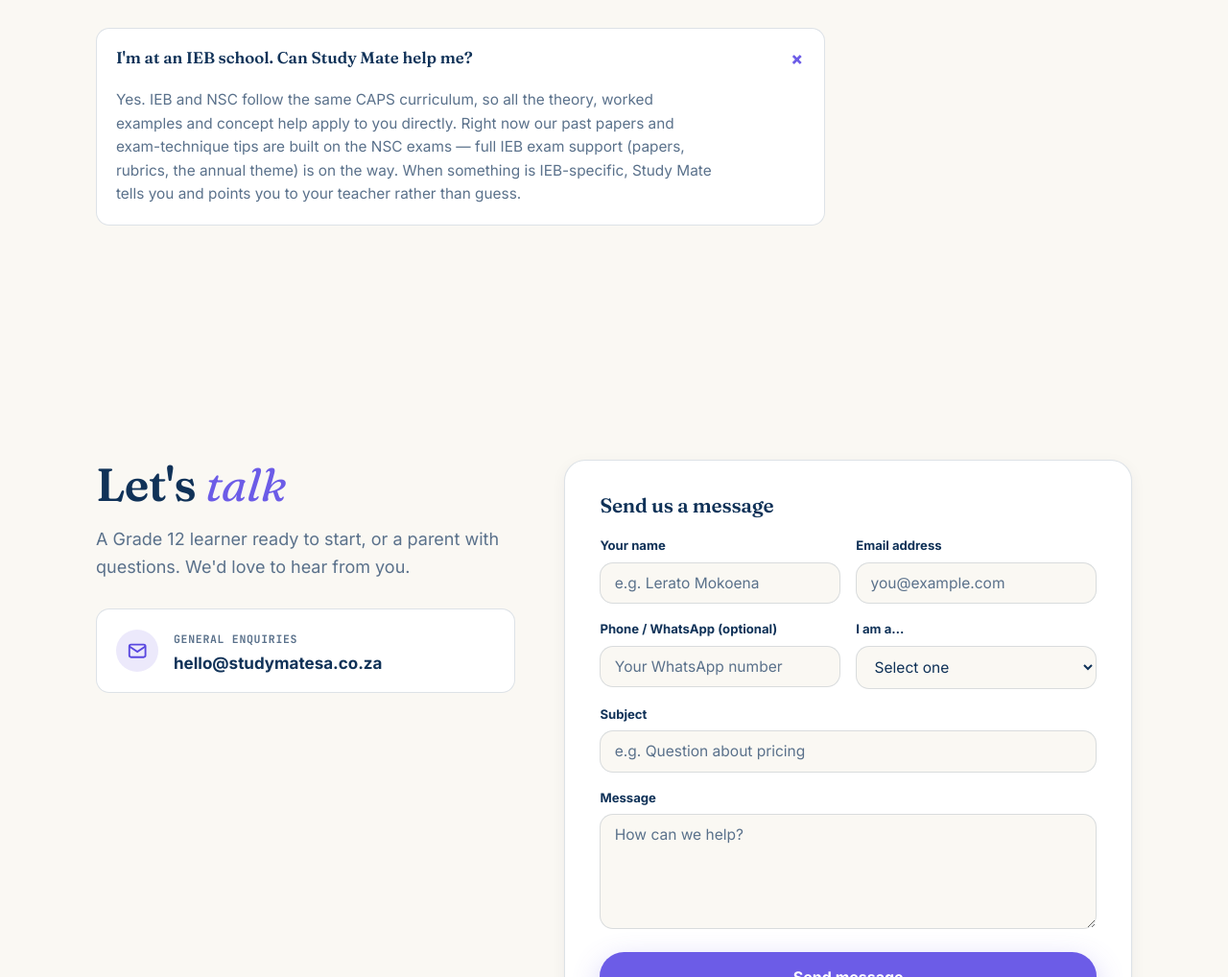
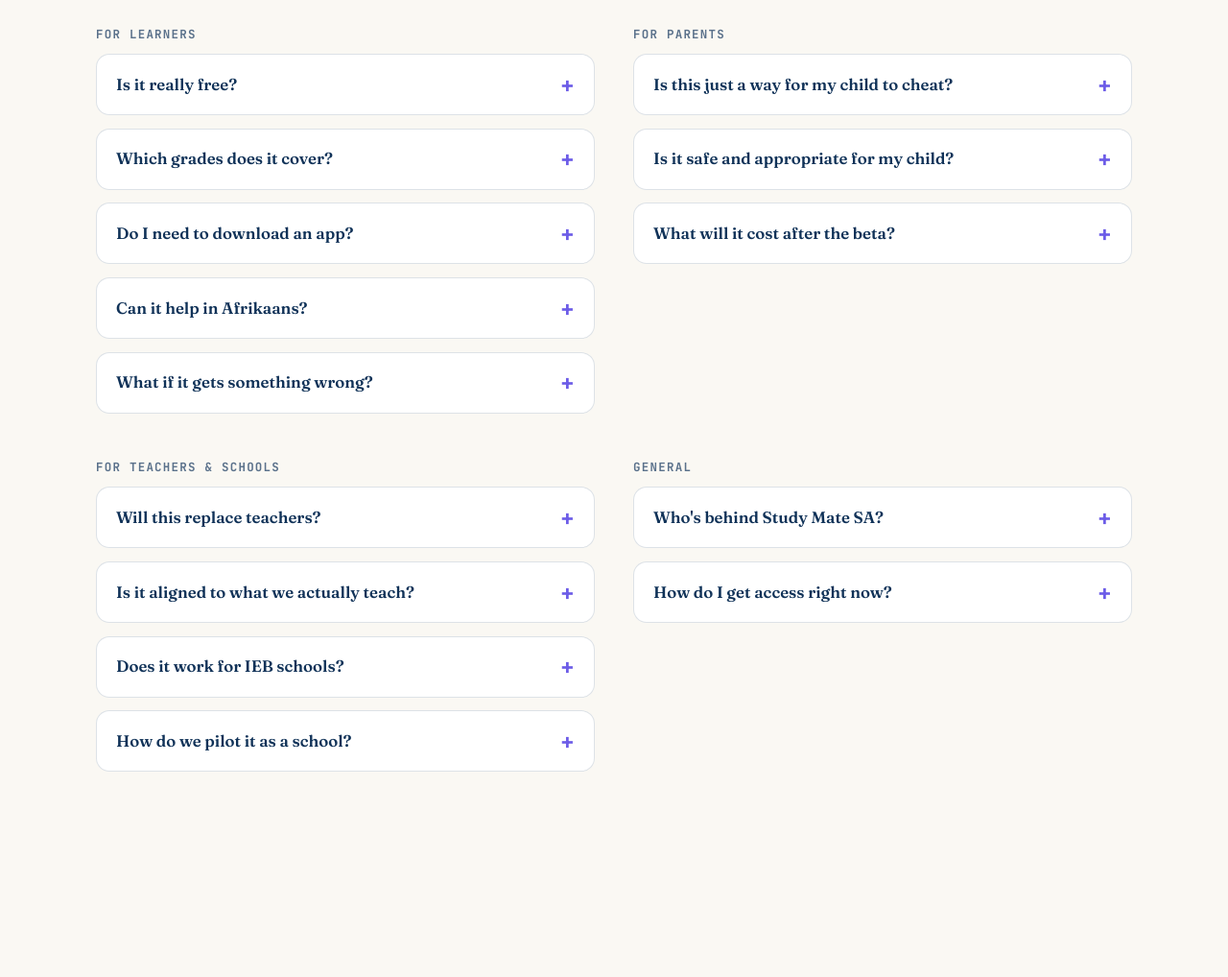
Before and after one commit to NicolasWhipp/Studymatesa, a plain HTML site: page index.html in a window 1280 px wide. Shown: the part 6300-7318 px from the top of the page at 96% size. Drawn offline with Linux system fonts and the light colour scheme.

Commit message:
Add files via upload

```diff
--- a/index.html
+++ b/index.html
@@ -462,7 +462,10 @@
     /* IEB audience line + FAQ */
     .subjects__audience { margin-top: 0.85rem; font-family: var(--font-body); font-weight: 600; font-size: 1rem; color: var(--navy); }
     .subjects__audience strong { color: #5A48E0; }
-    .faq { max-width: 760px; }
+    .faq-groups { display: grid; gap: 2rem; }
+    .faq-group__title { font-family: var(--font-mono); font-size: 0.78rem; font-weight: 700; text-transform: uppercase; letter-spacing: 0.1em; color: var(--ink-60); margin-bottom: 0.85rem; }
+    .faq__a a { color: #5A48E0; font-weight: 600; }
+    @media (min-width: 820px) { .faq-groups { grid-template-columns: 1fr 1fr; gap: 2.25rem 2.5rem; align-items: start; } }
     .faq__item { border: 1px solid var(--line); border-radius: var(--r-md); background: var(--cream-2); margin-bottom: 0.85rem; overflow: hidden; }
     .faq__q { cursor: pointer; list-style: none; padding: 1.1rem 1.25rem; font-family: var(--font-display); font-weight: 600; font-size: 1.05rem; color: var(--navy); display: flex; justify-content: space-between; align-items: center; gap: 1rem; }
     .faq__q::-webkit-details-marker { display: none; }
@@ -756,13 +759,33 @@
         <div class="section__head" data-reveal>
           <h2>Common <span class="serif">questions</span></h2>
         </div>
-        <div class="faq" data-stagger>
-          <details class="faq__item" open>
-            <summary class="faq__q">I'm at an IEB school. Can Study Mate help me?</summary>
-            <div class="faq__a">
-              <p>Yes. IEB and NSC follow the same CAPS curriculum, so all the theory, worked examples and concept help apply to you directly. Right now our past papers and exam-technique tips are built on the NSC exams — full IEB exam support (papers, rubrics, the annual theme) is on the way. When something is IEB-specific, Study Mate tells you and points you to your teacher rather than guess.</p>
-            </div>
-          </details>
+        <div class="faq-groups" data-stagger>
+          <div class="faq-group">
+            <h3 class="faq-group__title">For learners</h3>
+            <details class="faq__item"><summary class="faq__q">Is it really free?</summary><div class="faq__a"><p>Yes, completely free and unlimited while we're in beta. If we introduce paid plans later, beta testers will hear first.</p></div></details>
+            <details class="faq__item"><summary class="faq__q">Which grades does it cover?</summary><div class="faq__a"><p>Grade 12 (Matric) right now. Grade 10 and 11 are coming soon — the tutoring already handles their questions, we're just adding dedicated content.</p></div></details>
+            <details class="faq__item"><summary class="faq__q">Do I need to download an app?</summary><div class="faq__a"><p>No. It runs entirely inside WhatsApp on any phone — no app, no new login, no data-heavy downloads.</p></div></details>
+            <details class="faq__item"><summary class="faq__q">Can it help in Afrikaans?</summary><div class="faq__a"><p>Yes. It tutors across all 11 CAPS subjects including Afrikaans Huistaal, and will answer in Afrikaans.</p></div></details>
+            <details class="faq__item"><summary class="faq__q">What if it gets something wrong?</summary><div class="faq__a"><p>It's grounded in the official CAPS curriculum, but it's still AI — always sanity-check important answers against your textbook or teacher, and tell us when something looks off.</p></div></details>
+          </div>
+          <div class="faq-group">
+            <h3 class="faq-group__title">For parents</h3>
+            <details class="faq__item"><summary class="faq__q">Is this just a way for my child to cheat?</summary><div class="faq__a"><p>The opposite. It's built to coach, not hand over answers — it uses step-by-step questioning and a “hint mode” that nudges without solving, so your child builds the skill themselves.</p></div></details>
+            <details class="faq__item"><summary class="faq__q">Is it safe and appropriate for my child?</summary><div class="faq__a"><p>It stays strictly on school subjects and redirects anything off-topic. We keep only what's needed to run the tutor.</p></div></details>
+            <details class="faq__item"><summary class="faq__q">What will it cost after the beta?</summary><div class="faq__a"><p>It's free now. We'll share pricing before any paid plans launch, and there'll be a genuinely useful free option.</p></div></details>
+          </div>
+          <div class="faq-group">
+            <h3 class="faq-group__title">For teachers &amp; schools</h3>
+            <details class="faq__item"><summary class="faq__q">Will this replace teachers?</summary><div class="faq__a"><p>No — it's an after-hours study aid that extends your teachers, never replaces them. It's strongest as homework and revision support between lessons.</p></div></details>
+            <details class="faq__item"><summary class="faq__q">Is it aligned to what we actually teach?</summary><div class="faq__a"><p>Yes. Answers are checked against official CAPS curriculum documents and NSC exam conventions (mark allocations, command words, method marks).</p></div></details>
+            <details class="faq__item"><summary class="faq__q">Does it work for IEB schools?</summary><div class="faq__a"><p>Yes for content (IEB and NSC share CAPS). Past papers and exam technique are NSC-based today; full IEB exam support (papers, rubrics, the annual theme) is on the way, and the tutor is honest with learners about that distinction.</p></div></details>
+            <details class="faq__item"><summary class="faq__q">How do we pilot it as a school?</summary><div class="faq__a"><p>Schools can join the free beta as a founding partner — a small pilot group and light feedback over a term. Email <a href="mailto:hello@studymatesa.co.za">hello@studymatesa.co.za</a>.</p></div></details>
+          </div>
+          <div class="faq-group">
+            <h3 class="faq-group__title">General</h3>
+            <details class="faq__item"><summary class="faq__q">Who's behind Study Mate SA?</summary><div class="faq__a"><p>A South African product by Digital Chemist, built specifically for the CAPS curriculum and powered by Claude AI.</p></div></details>
+            <details class="faq__item"><summary class="faq__q">How do I get access right now?</summary><div class="faq__a"><p>We're in invite-only private beta — email <a href="mailto:hello@studymatesa.co.za">hello@studymatesa.co.za</a> with your WhatsApp number to join.</p></div></details>
+          </div>
         </div>
       </div>
     </section>
```
